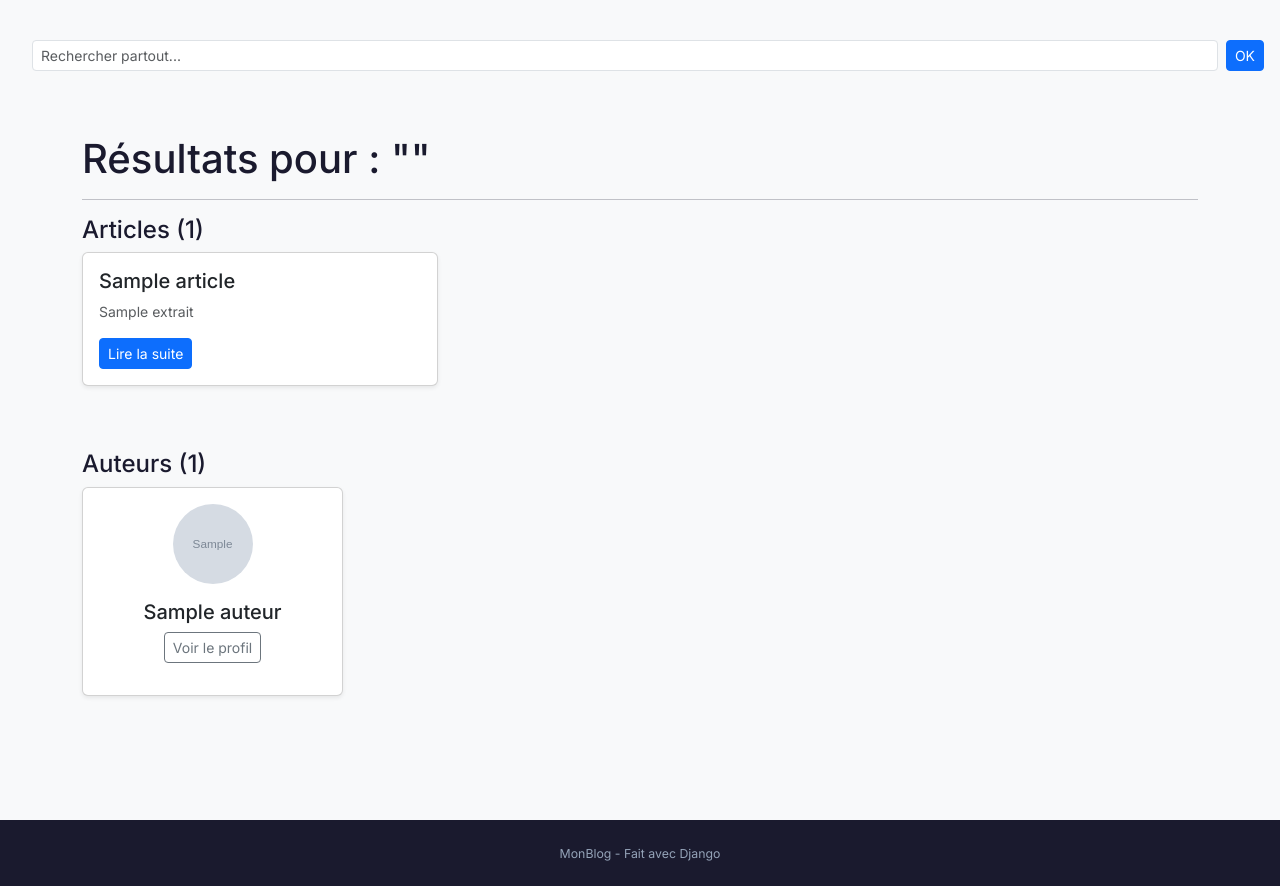
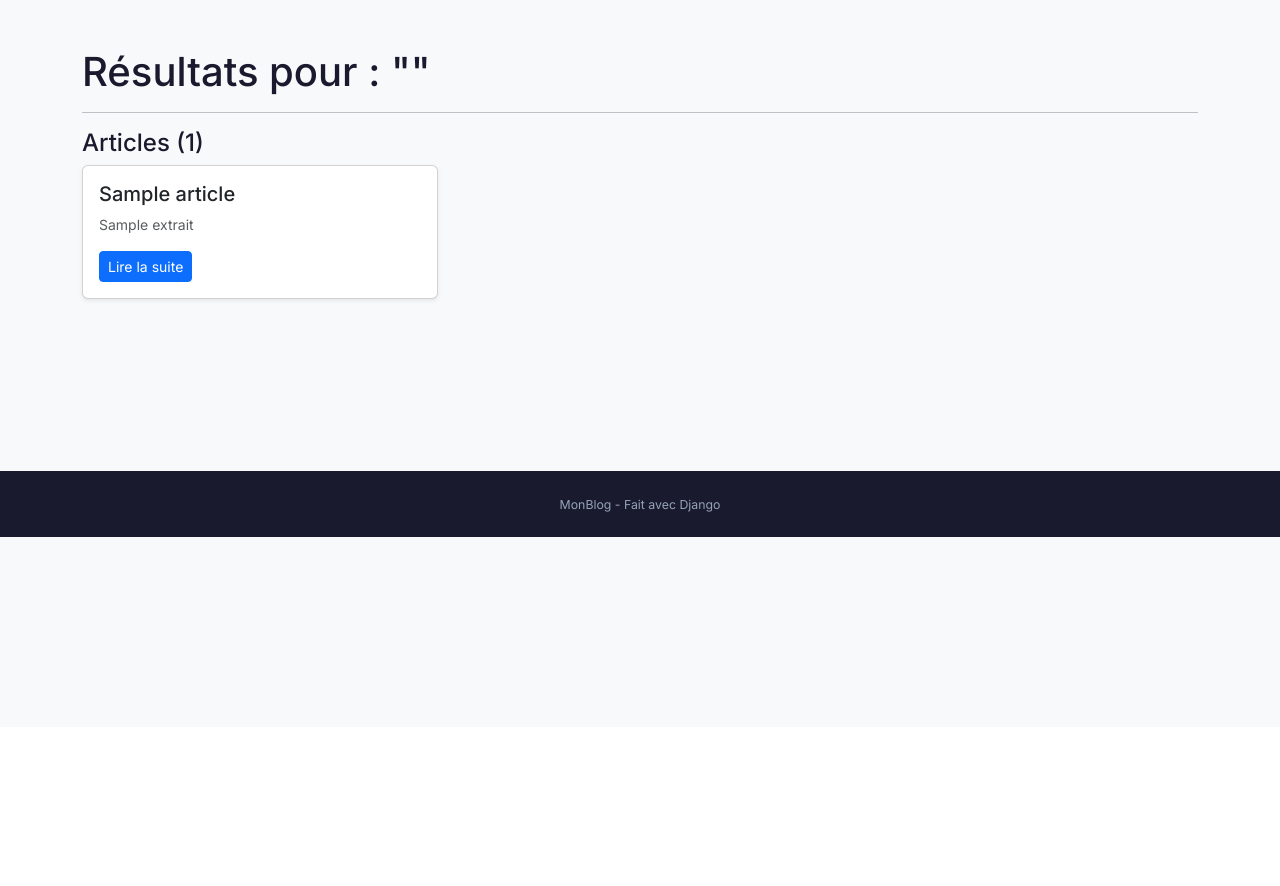
Before and after one commit to mairamend/Blog-, a Django app: template blog/templates/blog/recherche_globale.html in a window 1280 px wide. Shown: the part 73-959 px from the top of the page. After the commit the page ends 610 px from the top, so only its background shows below. Run offline with Django 5.2, Linux system fonts and the light colour scheme; the template is opened without the code that fills it: most values are stand-ins (such as "Sample title", 1, 10 or a date in 2020); grey boxes marked "Sample" are stand-in pictures.

Commit message:
Fix correction  sur la  recherche globale

```diff
--- a/blog/templates/blog/base.html
+++ b/blog/templates/blog/base.html
@@ -43,10 +43,7 @@
         </div>
     </div>
 </nav>
-<form action="{% url 'blog:recherche_globale' %}" method="get" class="d-flex ms-3 mt-4 p-3">
-    <input class="form-control me-2 form-control-sm" type="search" name="q" placeholder="Rechercher partout..." aria-label="Search">
-    <button class="btn btn-primary btn-sm" type="submit">OK</button>
-</form>
+
 <!-- MESSAGES -->
 <div class="container py-5">
     {% for m in messages %}
--- a/blog/templates/blog/recherche_globale.html
+++ b/blog/templates/blog/recherche_globale.html
@@ -26,25 +26,5 @@
         </div>
     </div>
 
-    <div>
-        <h2 class="h4">Auteurs ({{ auteurs|length }})</h2>
-        <div class="row">
-            {% for auteur in auteurs %}
-                <div class="col-md-3 mb-3">
-                    <div class="card text-center p-3 h-100 shadow-sm">
-                        {% if auteur.photo %}
-                            <img src="{{ auteur.photo.url }}" class="rounded-circle mx-auto" style="width:80px; height:80px; object-fit:cover;">
-                        {% endif %}
-                        <div class="card-body">
-                            <h5 class="card-title">{{ auteur.nom_complet }}</h5>
-                            <a href="{{ auteur.get_absolute_url }}" class="btn btn-sm btn-outline-secondary">Voir le profil</a>
-                        </div>
-                    </div>
-                </div>
-            {% empty %}
-                <p class="text-muted">Aucun auteur ne correspond à votre recherche.</p>
-            {% endfor %}
-        </div>
-    </div>
 </div>
 {% endblock %}
```
Also changed, not shown: blog/views.py (+18 -24 lines), 1 other file.
